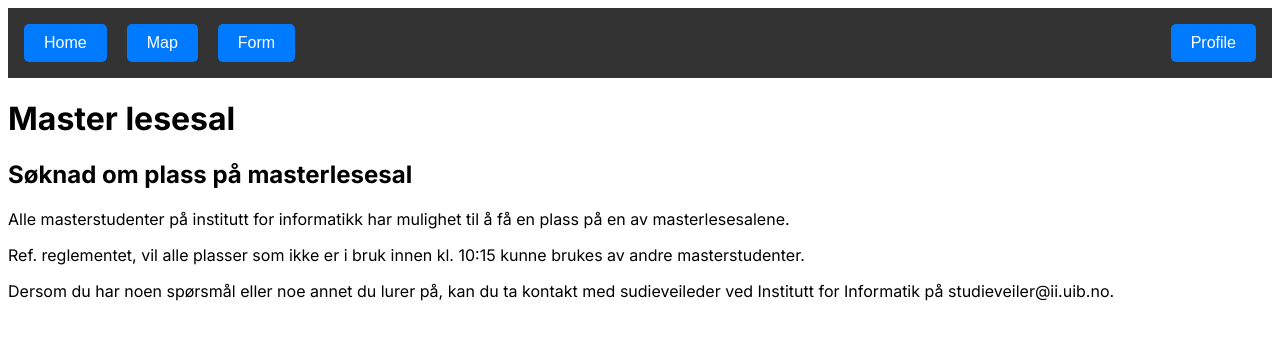
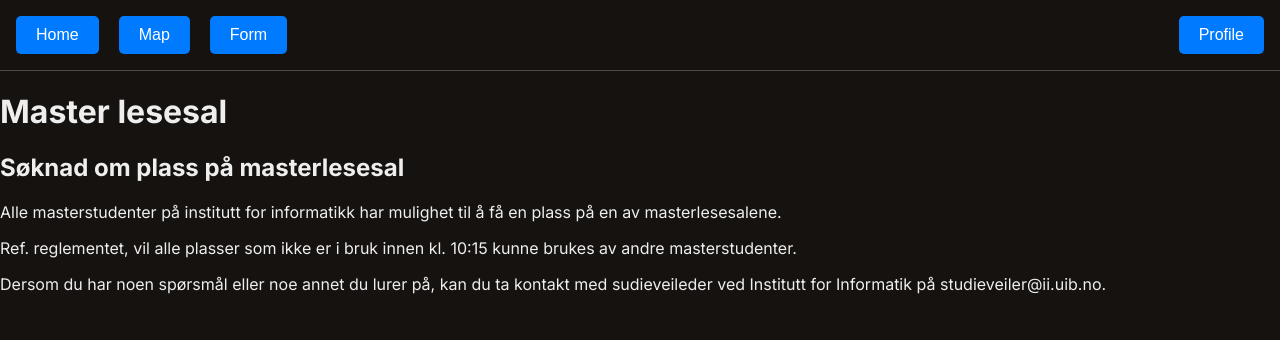
Before and after one commit to X104n/master-study-space, a Next.js app: page / in a window 1280 px wide. Shown: the top 340 px of the page. Built offline with nearby package versions, Linux system fonts and the light colour scheme.

Commit message:
Added a components folder, started working on the website design

```diff
--- a/src/app/navbar/temp.css
+++ b/src/app/components/navbar/temp.css
@@ -2,8 +2,9 @@
     display: flex;
     justify-content: space-between;
     align-items: center;
-    background-color: #333;
+    background-color: #151210;
     padding: 1rem;
+    border-bottom: 1px solid #4d4d4d;
   }
 
   .navbar ul {
--- a/src/app/layout.js
+++ b/src/app/layout.js
@@ -1,6 +1,7 @@
 import { Inter } from "next/font/google";
 // import "./globals.css";
-import Navbar from "./navbar/navbar";
+import Navbar from "@/app/components/navbar/navbar";
+import "./temp.css";
 
 const inter = Inter({ subsets: ["latin"] });
 
--- /dev/null
+++ b/src/app/temp.css
@@ -0,0 +1,8 @@
+body{
+    background-color: #151210;
+    color: #eeeeee;
+    font-family: Arial, sans-serif;
+    margin: 0;
+    padding: 0;
+    box-sizing: border-box;
+}
```
Also changed, not shown: package.json (+5 -5 lines), public/echo-logo.webp (added), src/app/components/navbar/navbar.js (renamed from src/app/navbar/navbar.js), 1 other file (tests, documents, lock files or other folders).
